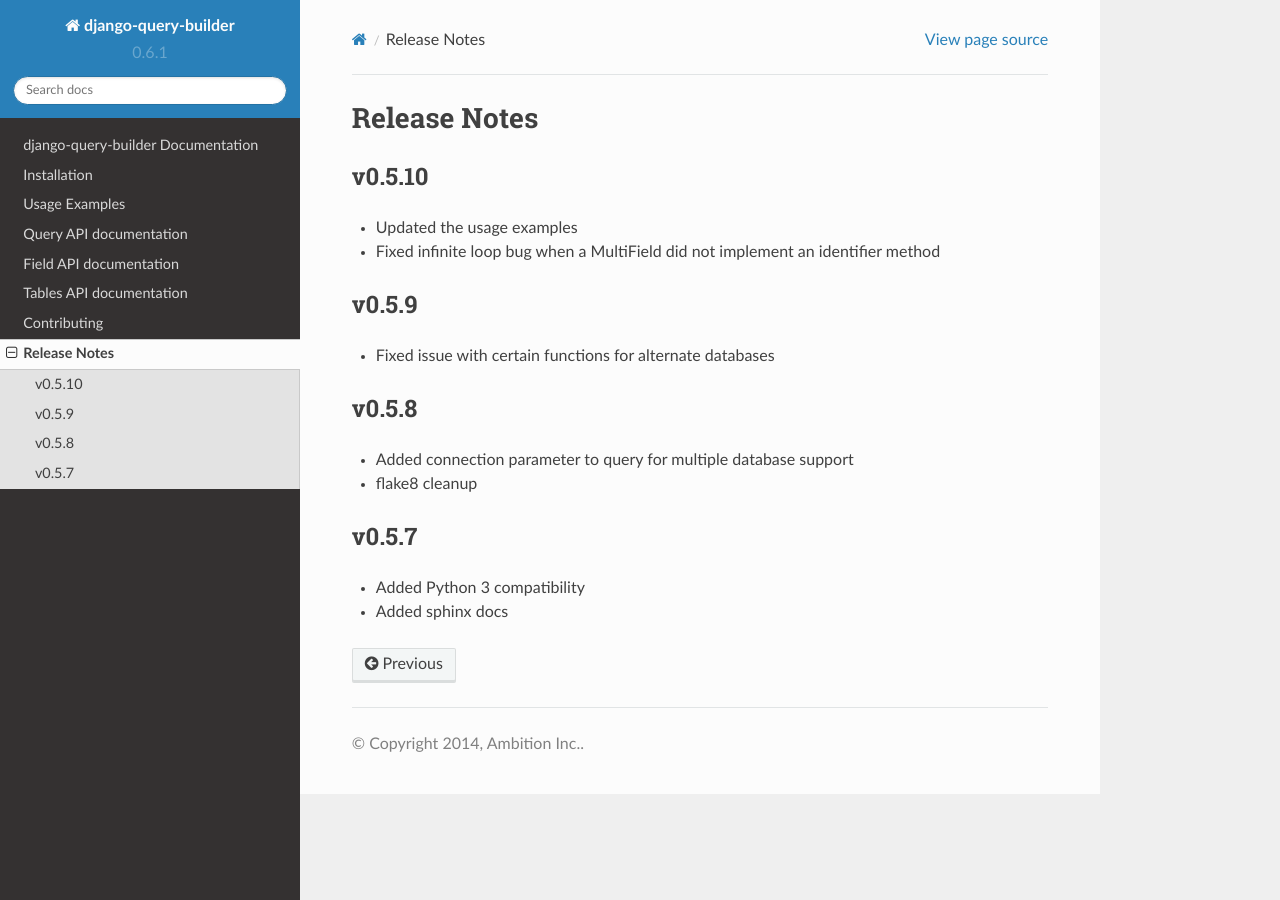
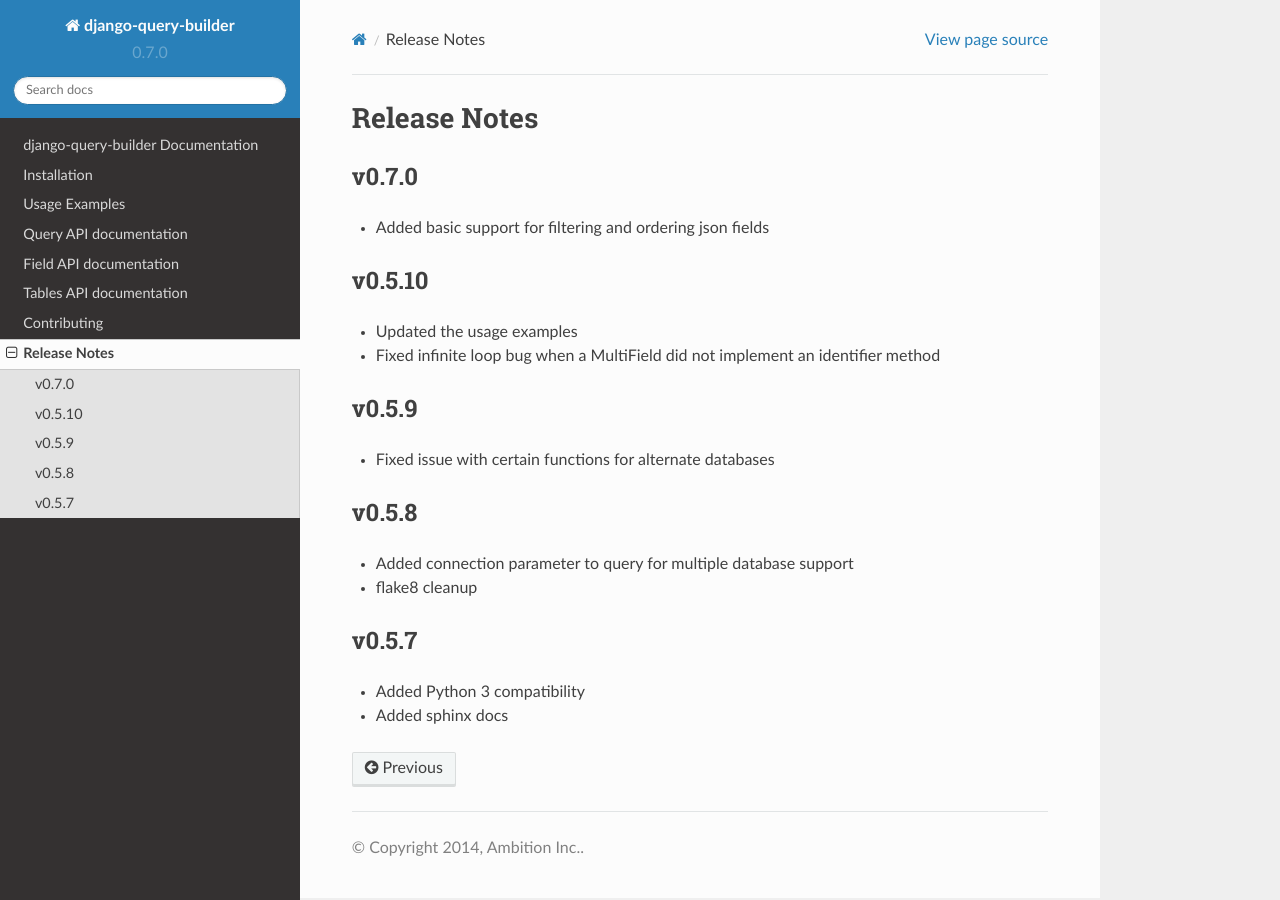
Before and after one commit to ambitioninc/django-query-builder, a Sphinx documentation site: the page built from docs/release_notes.rst, in a window 1280 px wide. Built offline with Sphinx 7.4.7 and the Read the Docs theme 2.0.0, drawn with Linux system fonts in a browser that asks for light colours.

Commit message:
* bump version

```diff
--- a/docs/release_notes.rst
+++ b/docs/release_notes.rst
@@ -1,5 +1,9 @@
 Release Notes
 =============
+
+v0.7.0
+------
+* Added basic support for filtering and ordering json fields
 
 v0.5.10
 -------
--- a/querybuilder/version.py
+++ b/querybuilder/version.py
@@ -1 +1 @@
-__version__ = '0.6.1'
+__version__ = '0.7.0'
```
